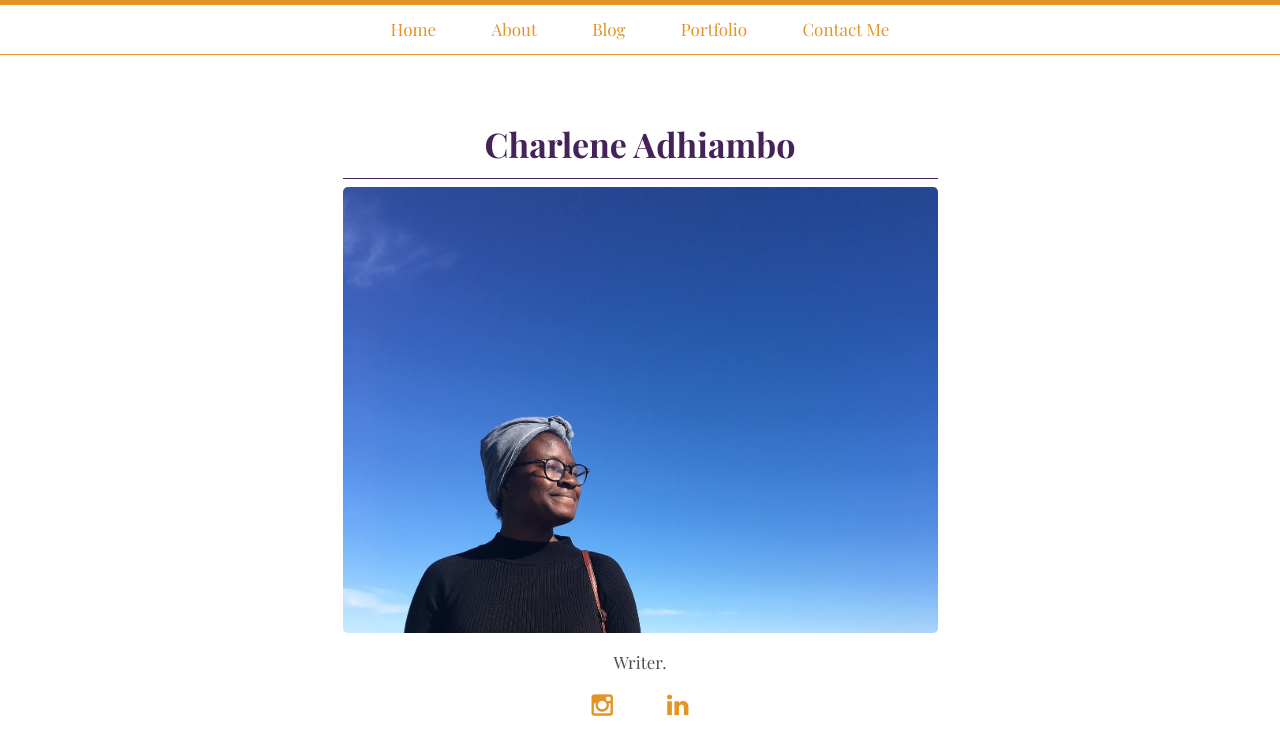
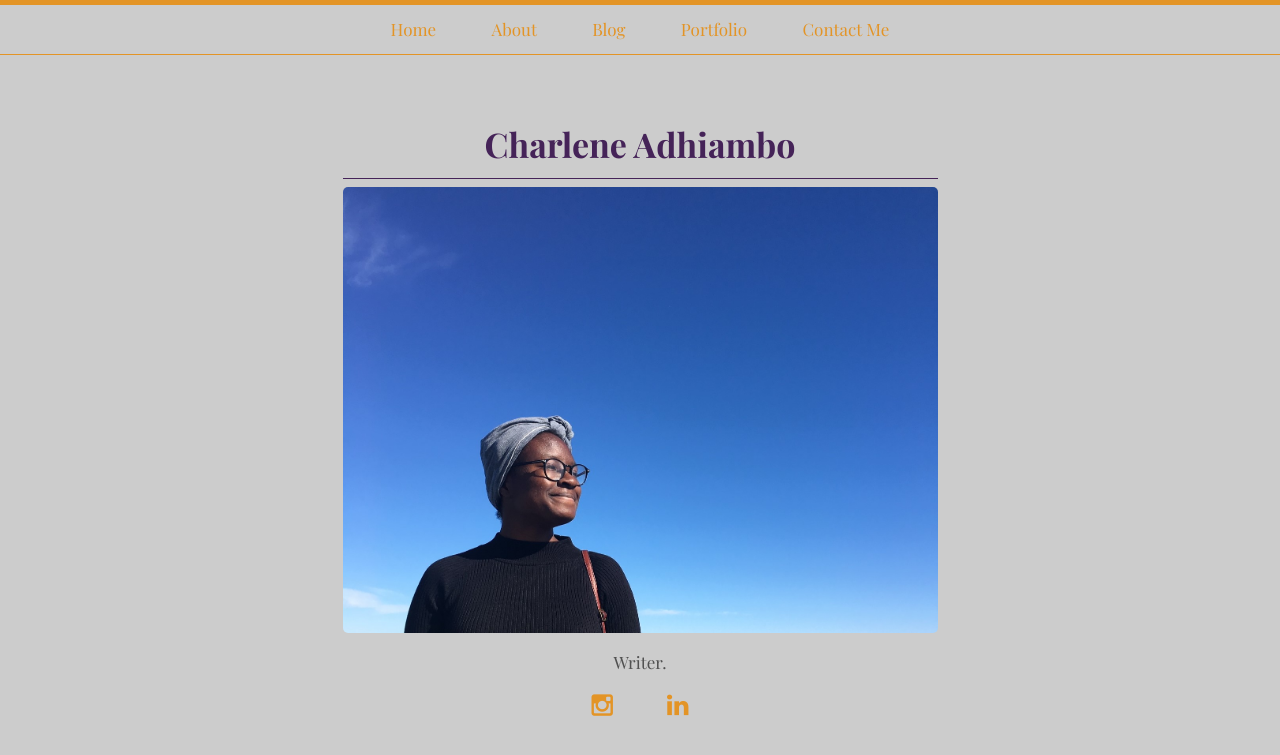
Before and after one commit to charadh/charadh.github.io, a Jekyll site: the page built from index.html, in a window 1280 px wide. Shown: the top 755 px of the page. Built offline with Jekyll 4.4.1, drawn with Linux system fonts in a browser that asks for light colours; some web fonts are replaced.

Commit message:
background image

```diff
--- a/css/style.scss
+++ b/css/style.scss
@@ -51,3 +51,12 @@
 h2, h3, h4, h5, h6 {
     font-family: 'Poppins';
 }
+
+html  {
+    background-image: url ('file:///C:/Users/alaro/charadh.github.io/assets/yellow.jpg') no-repeat center fixed;
+    background-size: cover;
+  }
+
+body {
+    background-color:#cccccc;
+}
```
Also changed, not shown: assets/yellow.jpg (added), 1 other file.
